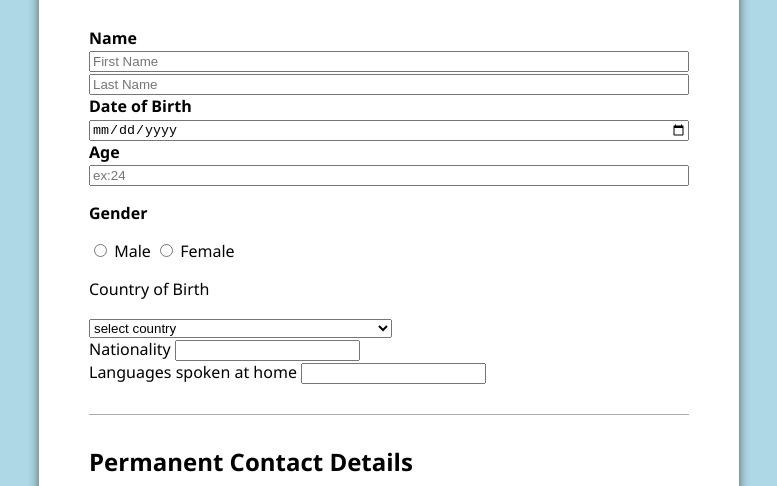
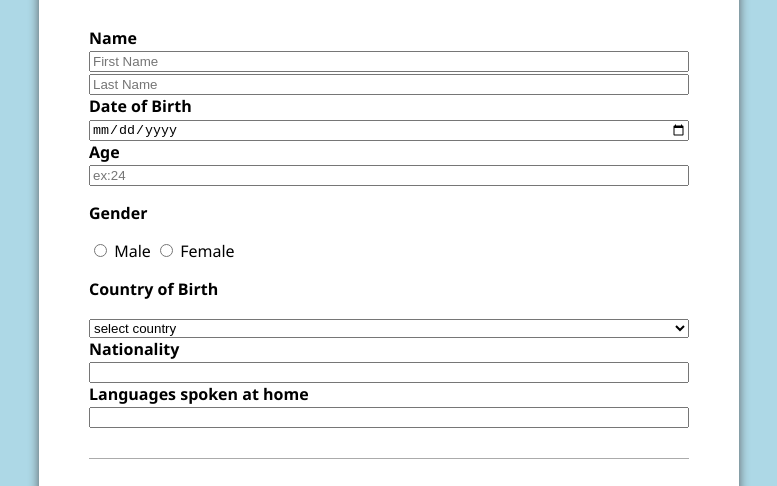
Before and after one commit to index-htmlll/admission-form, a plain HTML site: page index.html in a window 1280 px wide. Shown: the part 292-778 px from the top of the page, without its empty margins (251-1028 px from the left). Drawn offline with Linux system fonts and the light colour scheme.

Commit message:
bio headers

```diff
--- a/index.html
+++ b/index.html
@@ -70,7 +70,7 @@
             <label for="gender-female">Female</label>
         </div>
         <div id="country-div">
-            <p>Country of Birth</p>
+            <p class="designation">Country of Birth</p>
             <select name="birth-country" id="birth-country" required>
                 <option>select country</option>
                 <option value="AF">Afghanistan</option>
@@ -328,24 +328,24 @@
             </select>
         </div>
         <div id="nationality-div">
-            <label for="nationality">
+            <label class="designation" for="nationality">
             Nationality
+            </label>
             <input
             id="nationality"
             type="text"
             required
             />
-            </label>
         </div>
         <div id="languages-div">
-            <label for="languages">
+            <label class="designation" for="languages">
                 Languages spoken at home
+            </label>
                 <input
                 id="languages"
                 type="text"
                 required
                 />
-            </label>
         </div>
         <hr />
         <h2>Permanent Contact Details</h2>
--- a/styles.css
+++ b/styles.css
@@ -29,7 +29,7 @@ hr {
     margin: 0;
 }
 
-#first-name, #last-name, #date , #age {
+#first-name, #last-name, #date, #age, #birth-country, #nationality, #languages {
     box-sizing: border-box;
     width: 100%;
 }
```
